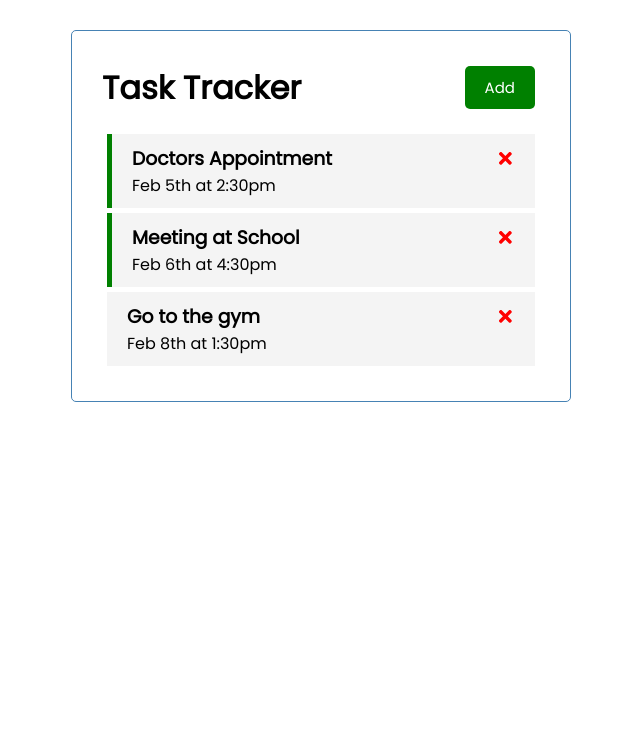
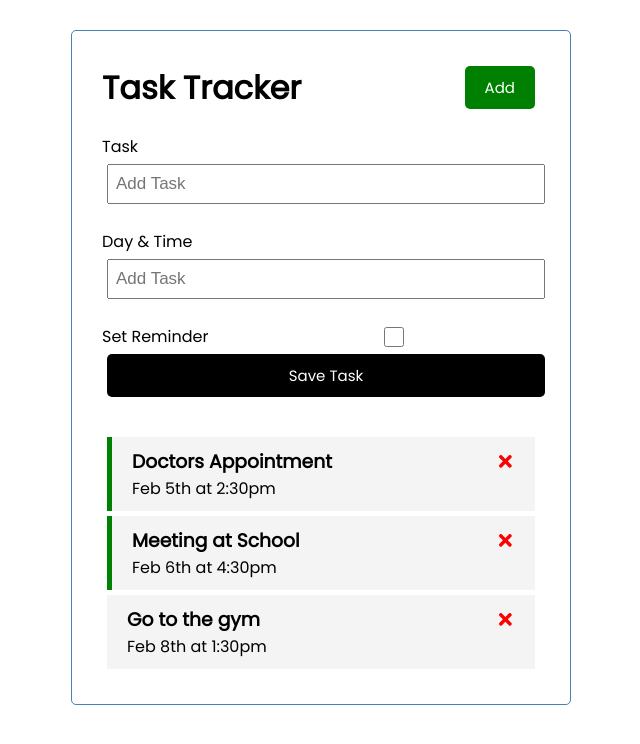
Before and after one commit to filimonel/react-task-tracker, a React (Create React App) app in the folder react-task-tracker/: page / in a window 1280 px wide. Shown: the top 744 px of the page, without its empty margins (319-959 px from the left). Built offline with nearby package versions, Linux system fonts and the light colour scheme.

Commit message:
added AddTask.js

```diff
--- a/react-task-tracker/src/App.js
+++ b/react-task-tracker/src/App.js
@@ -1,6 +1,7 @@
 import { useState } from 'react'
 import Header from './components/Header'
 import Tasks from './components/Tasks'
+import AddTask from './components/AddTask'
 
 function App() {
   const [tasks, setTasks] = useState([
@@ -34,9 +35,11 @@
     setTasks(tasks.map(task => task.id === id ? { ...task, reminder: !task.reminder} : task))
     console.log(tasks.find(task => task.id === id))
   }
+
   return (
     <div className="container">
       <Header />
+      <AddTask />
       {tasks.length > 0 ? <Tasks tasks={tasks} onDelete={deleteTask} onToggle={toggleReminder} /> : 'No Tasks' }
     </div>
   );
--- /dev/null
+++ b/react-task-tracker/src/components/AddTask.js
@@ -0,0 +1,29 @@
+import { useState } from 'react'
+
+const AddTask = () => {
+
+    const [text, setText ] = useState('')
+    const [day, setDay ] = useState('')
+    const [reminder, setReminder ] = useState(false)
+
+    return (
+        <form className='add-form'>
+            <div className="form-control">
+                <label>Task</label>
+                <input type="text" placeholder='Add Task' value={text} onChange={(e) => setText(e.target.value)} />
+            </div>
+            <div className="form-control">
+                <label>Day & Time</label>
+                <input type="text" placeholder='Add Task' />
+            </div>
+            <div className="form-control-check">
+                <label>Set Reminder</label>
+                <input type="checkbox" />
+            </div>
+
+            <input type="submit" value='Save Task'className='btn btn-block'/>
+        </form>
+    )
+}
+
+export default AddTask
```
